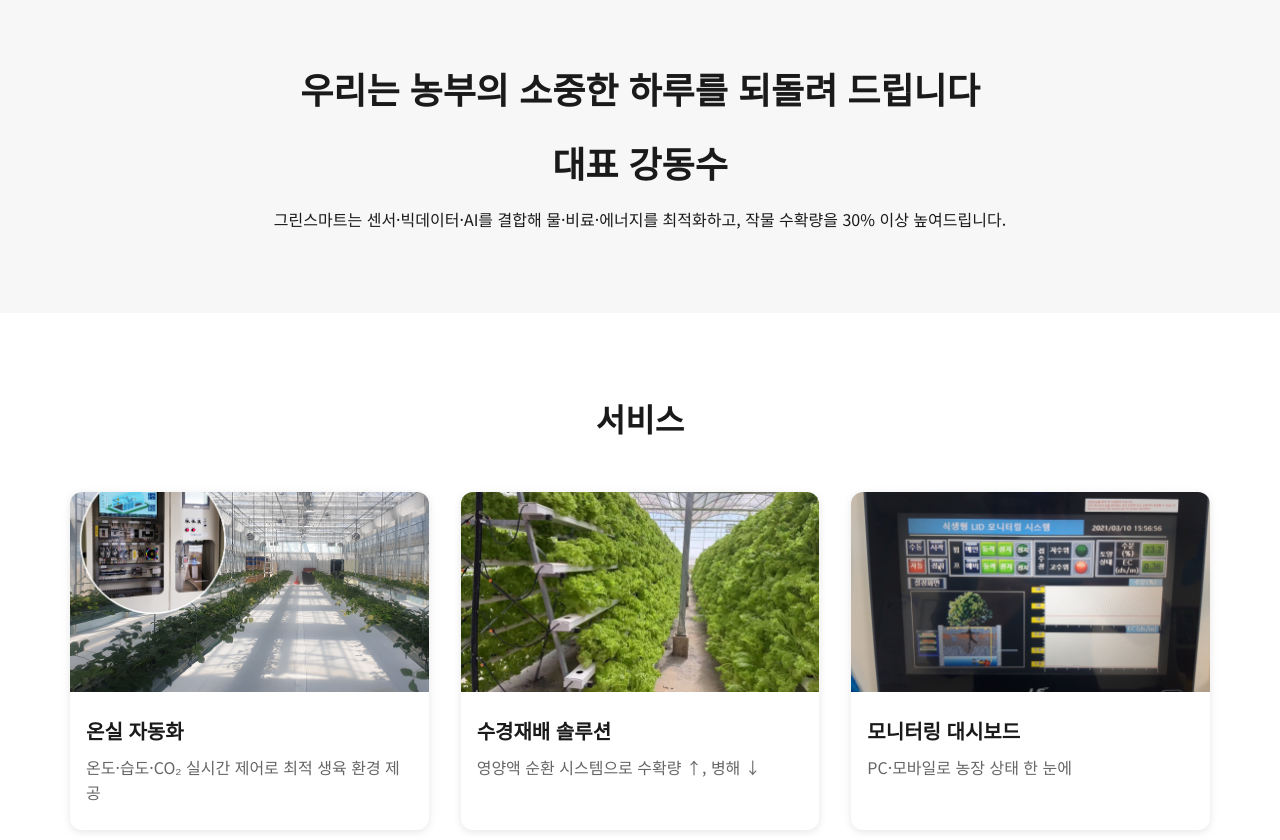
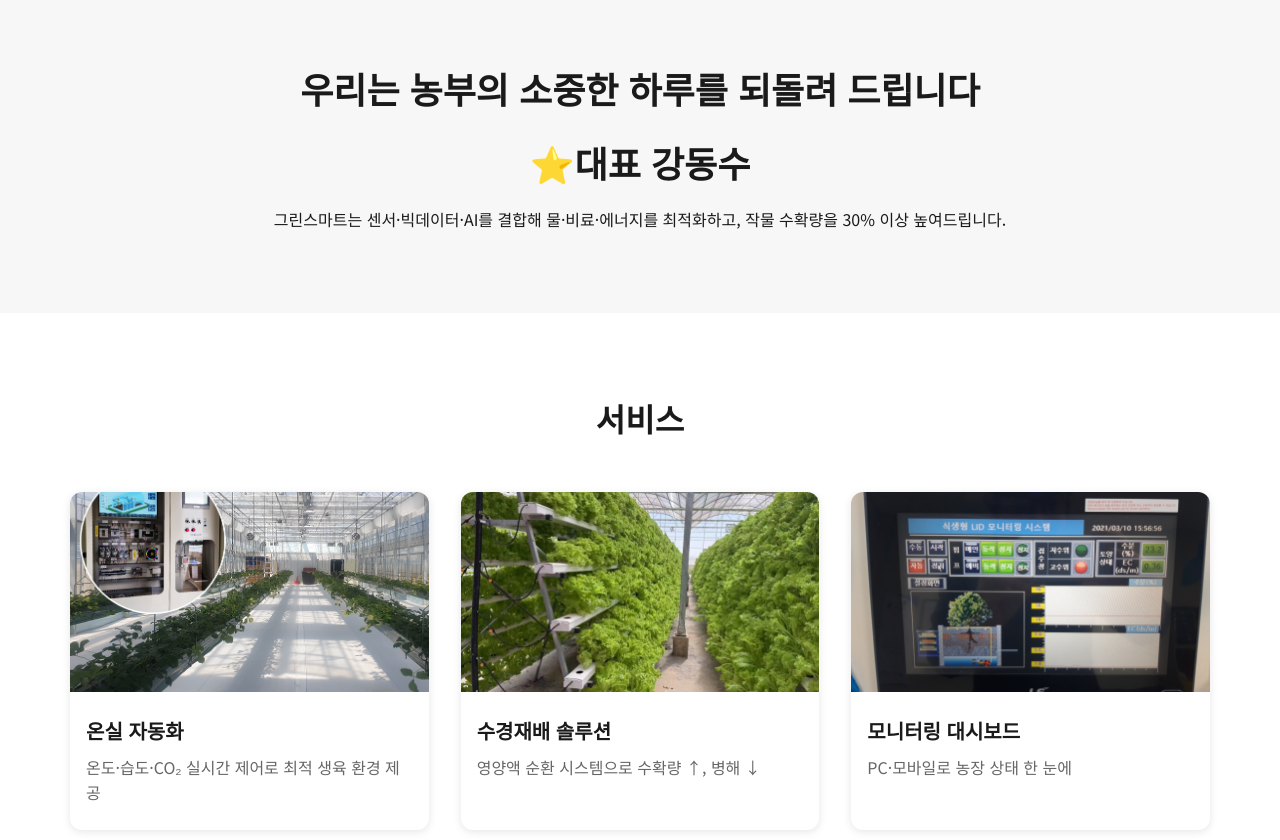
Before and after one commit to buskingsue/smart_farm_web_page, a plain HTML site: page index.html in a window 1280 px wide. Shown: the part 820-1660 px from the top of the page. Drawn offline with Linux system fonts and the light colour scheme.

Commit message:
Update index.html

```diff
--- a/index.html
+++ b/index.html
@@ -38,7 +38,7 @@
   <section id="about" class="about">
     <div class="container">
       <h2>우리는 농부의 소중한 하루를 되돌려 드립니다</h2>
-      <h2>대표 강동수</h2>
+      <h2>⭐️대표 강동수</h2>
       <p>그린스마트는 센서·빅데이터·AI를 결합해 물·비료·에너지를 최적화하고, 작물 수확량을 30% 이상 높여드립니다.</p>
     </div>
   </section>
```
